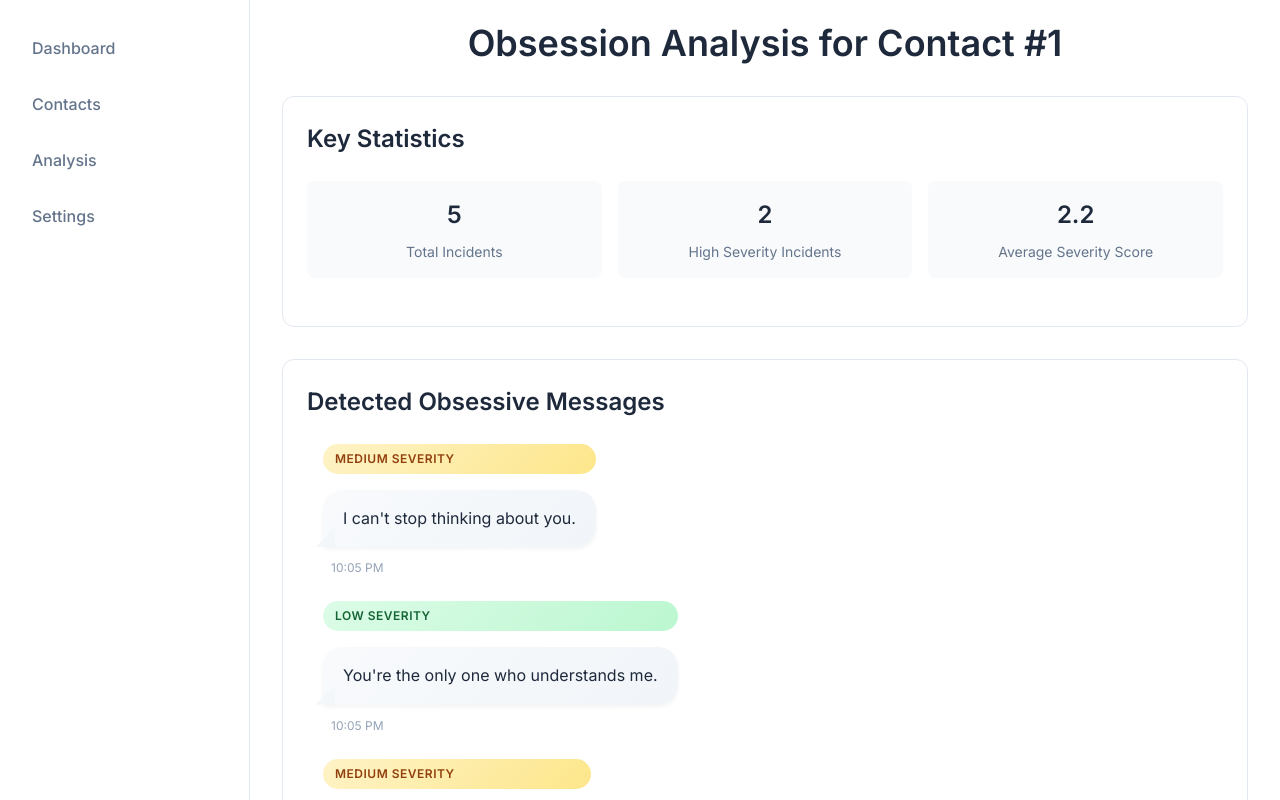
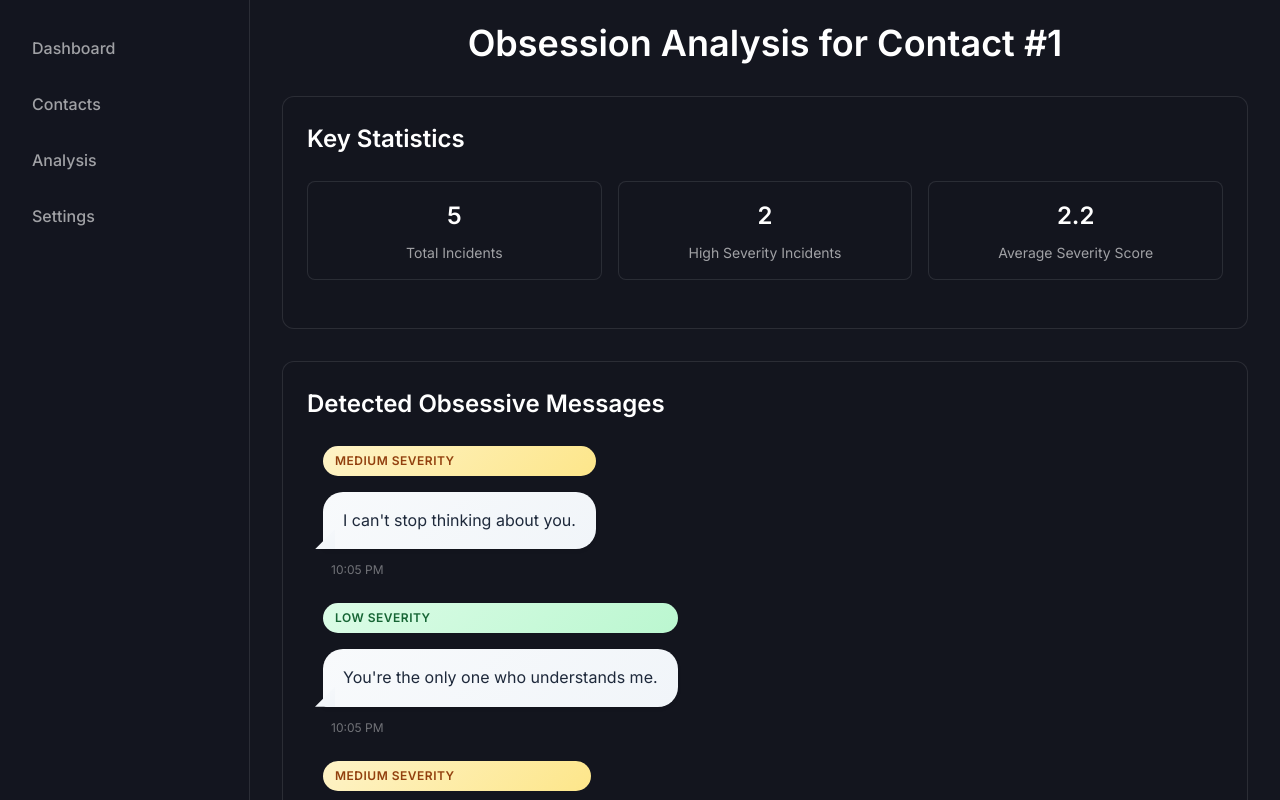
Before and after one commit to mounikasaka1/hackai, a React (Vite) app in the folder safeguard/: page /obsession/1 in a window 1280 px wide. Built offline with nearby package versions, Linux system fonts and the light colour scheme.

Commit message:
dark theme all around
rawr

```diff
--- a/safeguard/src/App.tsx
+++ b/safeguard/src/App.tsx
@@ -12,7 +12,7 @@ import Obsession from './pages/Obsession'
 const AppContainer = styled.div`
   min-height: 100vh;
   width: 100%;
-  background-color: white;
+  background-color: #14161f;
   color: #1a202c;
 `
 
--- a/safeguard/src/pages/ContactAnalysis.tsx
+++ b/safeguard/src/pages/ContactAnalysis.tsx
@@ -7,7 +7,7 @@ const Container = styled.div`
   display: flex;
   min-height: 100vh;
   width: 100%;
-  background-color: #f8fafc;
+  background-color: #14161f;
   position: fixed;
   top: 0;
   left: 0;
@@ -19,8 +19,8 @@ const Container = styled.div`
 const Sidebar = styled.nav`
   width: 250px;
   min-width: 250px;
-  background-color: white;
-  border-right: 1px solid #e2e8f0;
+  background-color: rgba(20, 22, 31, 0.95);
+  border-right: 1px solid rgba(255, 255, 255, 0.1);
   padding: 24px 16px;
   height: 100%;
   overflow-y: auto;
@@ -28,7 +28,7 @@ const Sidebar = styled.nav`
 
 const MainContent = styled.main`
   flex: 1;
-  background-color: white;
+  background-color: #14161f;
   padding: 24px 32px;
   overflow-y: auto;
   overflow-x: hidden;
@@ -48,9 +48,9 @@ const Header = styled.div`
   align-items: center;
   margin-bottom: 32px;
   padding: 24px;
-  background-color: white;
+  background-color: rgba(20, 22, 31, 0.95);
   border-radius: 12px;
-  border: 1px solid #e2e8f0;
+  border: 1px solid rgba(255, 255, 255, 0.1);
 `
 
 const ContactPhoto = styled.div`
@@ -67,21 +67,21 @@ const ContactInfo = styled.div`
     margin: 0 0 8px 0;
     font-size: 24px;
     font-weight: 600;
-    color: #1e293b;
+    color: #fff;
   }
 
   p {
     margin: 0;
-    color: #64748b;
+    color: rgba(255, 255, 255, 0.6);
     font-size: 14px;
   }
 `
 
 const ChartContainer = styled.div`
-  background-color: white;
+  background-color: rgba(20, 22, 31, 0.95);
   border-radius: 12px;
   padding: 24px;
-  border: 1px solid #e2e8f0;
+  border: 1px solid rgba(255, 255, 255, 0.1);
   width: 100%;
   margin-bottom: 32px;
   overflow: hidden;
@@ -134,13 +134,13 @@ const NavItem = styled.div<{ active?: boolean }>`
   cursor: pointer;
   border-radius: 8px;
   font-weight: 500;
-  color: ${props => props.active ? '#3b82f6' : '#64748b'};
-  background-color: ${props => props.active ? '#f1f5f9' : 'transparent'};
+  color: ${props => props.active ? '#7367f0' : 'rgba(255, 255, 255, 0.6)'};
+  background-color: ${props => props.active ? 'rgba(115, 103, 240, 0.1)' : 'transparent'};
   transition: all 0.2s ease;
 
   &:hover {
-    background-color: #f1f5f9;
-    color: #3b82f6;
+    background-color: rgba(115, 103, 240, 0.1);
+    color: #7367f0;
   }
 `
 
@@ -152,10 +152,10 @@ const PatternSquaresContainer = styled.div`
 `
 
 const PatternSquare = styled.div<{ isExpanded?: boolean }>`
-  background-color: white;
+  background-color: rgba(20, 22, 31, 0.95);
   border-radius: 12px;
   padding: 24px;
-  border: 1px solid #e2e8f0;
+  border: 1px solid rgba(255, 255, 255, 0.1);
   cursor: pointer;
   transition: all 0.3s ease;
   display: flex;
@@ -168,19 +168,19 @@ const PatternSquare = styled.div<{ isExpanded?: boolean }>`
 
   &:hover {
     transform: translateY(-4px);
-    box-shadow: 0 4px 6px rgba(0, 0, 0, 0.1);
+    box-shadow: 0 4px 6px rgba(0, 0, 0, 0.3);
   }
 `
 
 const PatternTitle = styled.h2`
   font-size: 24px;
   font-weight: 600;
-  color: #1e293b;
+  color: #fff;
   margin-bottom: 16px;
 `
 
 const PatternDescription = styled.p`
-  color: #64748b;
+  color: rgba(255, 255, 255, 0.6);
   font-size: 16px;
   text-align: center;
   max-width: 600px;
--- a/safeguard/src/pages/Gaslighting.tsx
+++ b/safeguard/src/pages/Gaslighting.tsx
@@ -6,7 +6,7 @@ const Container = styled.div`
   display: flex;
   min-height: 100vh;
   width: 100%;
-  background-color: #f8fafc;
+  background-color: #14161f;
   position: fixed;
   top: 0;
   left: 0;
@@ -18,8 +18,8 @@ const Container = styled.div`
 const Sidebar = styled.nav`
   width: 250px;
   min-width: 250px;
-  background-color: white;
-  border-right: 1px solid #e2e8f0;
+  background-color: rgba(20, 22, 31, 0.95);
+  border-right: 1px solid rgba(255, 255, 255, 0.1);
   padding: 24px 16px;
   height: 100%;
   overflow-y: auto;
@@ -27,7 +27,7 @@ const Sidebar = styled.nav`
 
 const MainContent = styled.main`
   flex: 1;
-  background-color: white;
+  background-color: #14161f;
   padding: 24px 32px;
   overflow-y: auto;
   overflow-x: hidden;
@@ -45,23 +45,23 @@ const Content = styled.div`
 const Title = styled.h1`
   font-size: 36px;
   font-weight: 600;
-  color: #1e293b;
+  color: #fff;
   margin-bottom: 32px;
   text-align: center;
 `
 
 const Section = styled.div`
-  background-color: white;
+  background-color: rgba(20, 22, 31, 0.95);
   border-radius: 12px;
   padding: 24px;
-  border: 1px solid #e2e8f0;
+  border: 1px solid rgba(255, 255, 255, 0.1);
   margin-bottom: 32px;
 `
 
 const SectionTitle = styled.h2`
   font-size: 24px;
   font-weight: 600;
-  color: #1e293b;
+  color: #fff;
   margin-bottom: 24px;
 `
 
@@ -105,17 +105,18 @@ const MessageBubble = styled.div<{ type: 'sent' | 'received' }>`
 `
 
 const ExplanationText = styled.p`
-  color: #64748b;
+  color: rgba(255, 255, 255, 0.6);
   font-size: 16px;
   line-height: 1.6;
   margin-bottom: 16px;
 `
 
 const DSMContainer = styled.div`
-  background-color: #f8fafc;
+  background-color: rgba(20, 22, 31, 0.95);
   border-radius: 8px;
   padding: 20px;
   margin-top: 24px;
+  border: 1px solid rgba(255, 255, 255, 0.1);
 `
 
 const DSMItem = styled.div`
@@ -137,13 +138,13 @@ const NavItem = styled.div<{ active?: boolean }>`
   cursor: pointer;
   border-radius: 8px;
   font-weight: 500;
-  color: ${props => props.active ? '#3b82f6' : '#64748b'};
-  background-color: ${props => props.active ? '#f1f5f9' : 'transparent'};
+  color: ${props => props.active ? '#7367f0' : 'rgba(255, 255, 255, 0.6)'};
+  background-color: ${props => props.active ? 'rgba(115, 103, 240, 0.1)' : 'transparent'};
   transition: all 0.2s ease;
 
   &:hover {
-    background-color: #f1f5f9;
-    color: #3b82f6;
+    background-color: rgba(115, 103, 240, 0.1);
+    color: #7367f0;
   }
 `
 
@@ -176,25 +177,25 @@ const SeverityIndicator = styled.div<{ active?: boolean }>`
   flex: 1;
   padding: 16px;
   border-radius: 12px;
-  background-color: ${props => props.active ? '#f1f5f9' : 'white'};
-  border: 1px solid #e2e8f0;
+  background-color: ${props => props.active ? 'rgba(115, 103, 240, 0.1)' : 'rgba(20, 22, 31, 0.95)'};
+  border: 1px solid rgba(255, 255, 255, 0.1);
   cursor: pointer;
   transition: all 0.2s ease;
 
   &:hover {
-    background-color: #f1f5f9;
+    background-color: rgba(115, 103, 240, 0.1);
   }
 `
 
 const SeverityTitle = styled.h3`
   font-size: 18px;
   font-weight: 600;
-  color: #1e293b;
+  color: #fff;
   margin-bottom: 8px;
 `
 
 const SeverityDescription = styled.p`
-  color: #64748b;
+  color: rgba(255, 255, 255, 0.6);
   font-size: 14px;
   line-height: 1.5;
 `
--- a/safeguard/src/pages/Login.tsx
+++ b/safeguard/src/pages/Login.tsx
@@ -9,7 +9,7 @@ const Container = styled.div`
   justify-content: center;
   min-height: 100vh;
   padding: 2rem;
-  background-color: white;
+  background-color: #14161f;
 `
 
 const Logo = styled.div`
--- a/safeguard/src/pages/Obsession.tsx
+++ b/safeguard/src/pages/Obsession.tsx
@@ -6,7 +6,7 @@ const Container = styled.div`
   display: flex;
   min-height: 100vh;
   width: 100%;
-  background-color: #f8fafc;
+  background-color: #14161f;
   position: fixed;
   top: 0;
   left: 0;
@@ -18,8 +18,8 @@ const Container = styled.div`
 const Sidebar = styled.nav`
   width: 250px;
   min-width: 250px;
-  background-color: white;
-  border-right: 1px solid #e2e8f0;
+  background-color: rgba(20, 22, 31, 0.95);
+  border-right: 1px solid rgba(255, 255, 255, 0.1);
   padding: 24px 16px;
   height: 100%;
   overflow-y: auto;
@@ -27,7 +27,7 @@ const Sidebar = styled.nav`
 
 const MainContent = styled.main`
   flex: 1;
-  background-color: white;
+  background-color: #14161f;
   padding: 24px 32px;
   overflow-y: auto;
   overflow-x: hidden;
@@ -45,23 +45,23 @@ const Content = styled.div`
 const Title = styled.h1`
   font-size: 36px;
   font-weight: 600;
-  color: #1e293b;
+  color: #fff;
   margin-bottom: 32px;
   text-align: center;
 `
 
 const Section = styled.div`
-  background-color: white;
+  background-color: rgba(20, 22, 31, 0.95);
   border-radius: 12px;
   padding: 24px;
-  border: 1px solid #e2e8f0;
+  border: 1px solid rgba(255, 255, 255, 0.1);
   margin-bottom: 32px;
 `
 
 const SectionTitle = styled.h2`
   font-size: 24px;
   font-weight: 600;
-  color: #1e293b;
+  color: #fff;
   margin-bottom: 24px;
 `
 
@@ -203,7 +203,7 @@ const MessageBubble = styled.div<{ type: 'sent' | 'received'; isSelected?: boole
 
 const MessageTime = styled.div`
   font-size: 12px;
-  color: #94a3b8;
+  color: rgba(255, 255, 255, 0.4);
   margin-top: 4px;
   padding: 0 8px;
 `
@@ -255,31 +255,31 @@ const SeverityIndicator = styled.div<{ active?: boolean }>`
   flex: 1;
   padding: 16px;
   border-radius: 12px;
-  background-color: ${props => props.active ? '#f1f5f9' : 'white'};
-  border: 1px solid #e2e8f0;
+  background-color: ${props => props.active ? 'rgba(115, 103, 240, 0.1)' : 'rgba(20, 22, 31, 0.95)'};
+  border: 1px solid rgba(255, 255, 255, 0.1);
   cursor: pointer;
   transition: all 0.2s ease;
 
   &:hover {
-    background-color: #f1f5f9;
+    background-color: rgba(115, 103, 240, 0.1);
   }
 `
 
 const SeverityTitle = styled.h3`
   font-size: 18px;
   font-weight: 600;
-  color: #1e293b;
+  color: #fff;
   margin-bottom: 8px;
 `
 
 const SeverityDescription = styled.p`
-  color: #64748b;
+  color: rgba(255, 255, 255, 0.6);
   font-size: 14px;
   line-height: 1.5;
 `
 
 const ExplanationText = styled.p`
-  color: #64748b;
+  color: rgba(255, 255, 255, 0.6);
   font-size: 16px;
   line-height: 1.6;
   margin-bottom: 16px;
@@ -291,13 +291,13 @@ const NavItem = styled.div<{ active?: boolean }>`
   cursor: pointer;
   border-radius: 8px;
   font-weight: 500;
-  color: ${props => props.active ? '#3b82f6' : '#64748b'};
-  background-color: ${props => props.active ? '#f1f5f9' : 'transparent'};
+  color: ${props => props.active ? '#7367f0' : 'rgba(255, 255, 255, 0.6)'};
+  background-color: ${props => props.active ? 'rgba(115, 103, 240, 0.1)' : 'transparent'};
   transition: all 0.2s ease;
 
   &:hover {
-    background-color: #f1f5f9;
-    color: #3b82f6;
+    background-color: rgba(115, 103, 240, 0.1);
+    color: #7367f0;
   }
 `
 
@@ -309,22 +309,23 @@ const StatsContainer = styled.div`
 `
 
 const StatCard = styled.div`
-  background-color: #f8fafc;
+  background-color: rgba(20, 22, 31, 0.95);
   border-radius: 8px;
   padding: 16px;
   text-align: center;
+  border: 1px solid rgba(255, 255, 255, 0.1);
 `
 
 const StatValue = styled.div`
   font-size: 24px;
   font-weight: 600;
-  color: #1e293b;
+  color: #fff;
   margin-bottom: 8px;
 `
 
 const StatLabel = styled.div`
   font-size: 14px;
-  color: #64748b;
+  color: rgba(255, 255, 255, 0.6);
 `
 
 const mockUserMessages = {
--- a/safeguard/src/pages/PatternDetection.tsx
+++ b/safeguard/src/pages/PatternDetection.tsx
@@ -5,7 +5,7 @@ const Container = styled.div`
   width: 100%;
   min-height: 100vh;
   display: flex;
-  background-color: #ffffff;
+  background-color: #14161f;
 `
 
 const Content = styled.div`
@@ -18,9 +18,15 @@ const Content = styled.div`
 const Panel = styled.div`
   flex: 1;
   padding: 2rem;
-  background-color: #ffffff;
+  background-color: rgba(20, 22, 31, 0.95);
+  color: #fff;
   &:first-of-type {
-    border-right: 1px solid #e2e8f0;
+    border-right: 1px solid rgba(255, 255, 255, 0.1);
+  }
+
+  h2 {
+    color: #fff;
+    margin-bottom: 1.5rem;
   }
 `
 
@@ -28,16 +34,32 @@ const Message = styled.div<{ highlighted?: boolean }>`
   padding: 1rem;
   margin-bottom: 1rem;
   border-radius: 0.5rem;
-  background-color: ${(props: { highlighted?: boolean }) => props.highlighted ? '#fef3c7' : '#f8fafc'};
-  border: 1px solid ${(props: { highlighted?: boolean }) => props.highlighted ? '#fbbf24' : '#e2e8f0'};
+  background-color: ${(props: { highlighted?: boolean }) => props.highlighted ? 'rgba(115, 103, 240, 0.1)' : 'rgba(20, 22, 31, 0.95)'};
+  border: 1px solid ${(props: { highlighted?: boolean }) => props.highlighted ? '#7367f0' : 'rgba(255, 255, 255, 0.1)'};
+  color: #fff;
 `
 
 const Pattern = styled.div`
   padding: 1rem;
   margin-bottom: 1rem;
   border-radius: 0.5rem;
-  background-color: #f8fafc;
-  border: 1px solid #e2e8f0;
+  background-color: rgba(20, 22, 31, 0.95);
+  border: 1px solid rgba(255, 255, 255, 0.1);
+  color: #fff;
+
+  h3 {
+    color: #fff;
+    margin-bottom: 0.5rem;
+  }
+
+  p {
+    color: rgba(255, 255, 255, 0.6);
+    margin-bottom: 0.5rem;
+  }
+
+  div {
+    color: rgba(255, 255, 255, 0.6);
+  }
 `
 
 const RiskMeter = styled.div`
--- a/safeguard/src/pages/Stalking.tsx
+++ b/safeguard/src/pages/Stalking.tsx
@@ -6,7 +6,7 @@ const Container = styled.div`
   display: flex;
   min-height: 100vh;
   width: 100%;
-  background-color: #f8fafc;
+  background-color: #14161f;
   position: fixed;
   top: 0;
   left: 0;
@@ -18,8 +18,8 @@ const Container = styled.div`
 const Sidebar = styled.nav`
   width: 250px;
   min-width: 250px;
-  background-color: white;
-  border-right: 1px solid #e2e8f0;
+  background-color: rgba(20, 22, 31, 0.95);
+  border-right: 1px solid rgba(255, 255, 255, 0.1);
   padding: 24px 16px;
   height: 100%;
   overflow-y: auto;
@@ -27,7 +27,7 @@ const Sidebar = styled.nav`
 
 const MainContent = styled.main`
   flex: 1;
-  background-color: white;
+  background-color: #14161f;
   padding: 24px 32px;
   overflow-y: auto;
   overflow-x: hidden;
@@ -45,23 +45,23 @@ const Content = styled.div`
 const Title = styled.h1`
   font-size: 36px;
   font-weight: 600;
-  color: #1e293b;
+  color: #fff;
   margin-bottom: 32px;
   text-align: center;
 `
 
 const Section = styled.div`
-  background-color: white;
+  background-color: rgba(20, 22, 31, 0.95);
   border-radius: 12px;
   padding: 24px;
-  border: 1px solid #e2e8f0;
+  border: 1px solid rgba(255, 255, 255, 0.1);
   margin-bottom: 32px;
 `
 
 const SectionTitle = styled.h2`
   font-size: 24px;
   font-weight: 600;
-  color: #1e293b;
+  color: #fff;
   margin-bottom: 24px;
 `
 
@@ -133,31 +133,31 @@ const SeverityIndicator = styled.div<{ active?: boolean }>`
   flex: 1;
   padding: 16px;
   border-radius: 12px;
-  background-color: ${props => props.active ? '#f1f5f9' : 'white'};
-  border: 1px solid #e2e8f0;
+  background-color: ${props => props.active ? 'rgba(115, 103, 240, 0.1)' : 'rgba(20, 22, 31, 0.95)'};
+  border: 1px solid rgba(255, 255, 255, 0.1);
   cursor: pointer;
   transition: all 0.2s ease;
 
   &:hover {
-    background-color: #f1f5f9;
+    background-color: rgba(115, 103, 240, 0.1);
   }
 `
 
 const SeverityTitle = styled.h3`
   font-size: 18px;
   font-weight: 600;
-  color: #1e293b;
+  color: #fff;
   margin-bottom: 8px;
 `
 
 const SeverityDescription = styled.p`
-  color: #64748b;
+  color: rgba(255, 255, 255, 0.6);
   font-size: 14px;
   line-height: 1.5;
 `
 
 const ExplanationText = styled.p`
-  color: #64748b;
+  color: rgba(255, 255, 255, 0.6);
   font-size: 16px;
   line-height: 1.6;
   margin-bottom: 16px;
@@ -169,13 +169,13 @@ const NavItem = styled.div<{ active?: boolean }>`
   cursor: pointer;
   border-radius: 8px;
   font-weight: 500;
-  color: ${props => props.active ? '#3b82f6' : '#64748b'};
-  background-color: ${props => props.active ? '#f1f5f9' : 'transparent'};
+  color: ${props => props.active ? '#7367f0' : 'rgba(255, 255, 255, 0.6)'};
+  background-color: ${props => props.active ? 'rgba(115, 103, 240, 0.1)' : 'transparent'};
   transition: all 0.2s ease;
 
   &:hover {
-    background-color: #f1f5f9;
-    color: #3b82f6;
+    background-color: rgba(115, 103, 240, 0.1);
+    color: #7367f0;
   }
 `
 
@@ -187,22 +187,23 @@ const StatsContainer = styled.div`
 `
 
 const StatCard = styled.div`
-  background-color: #f8fafc;
+  background-color: rgba(20, 22, 31, 0.95);
   border-radius: 8px;
   padding: 16px;
   text-align: center;
+  border: 1px solid rgba(255, 255, 255, 0.1);
 `
 
 const StatValue = styled.div`
   font-size: 24px;
   font-weight: 600;
-  color: #1e293b;
+  color: #fff;
   margin-bottom: 8px;
 `
 
 const StatLabel = styled.div`
   font-size: 14px;
-  color: #64748b;
+  color: rgba(255, 255, 255, 0.6);
 `
 
 const mockUserMessages = {
```
